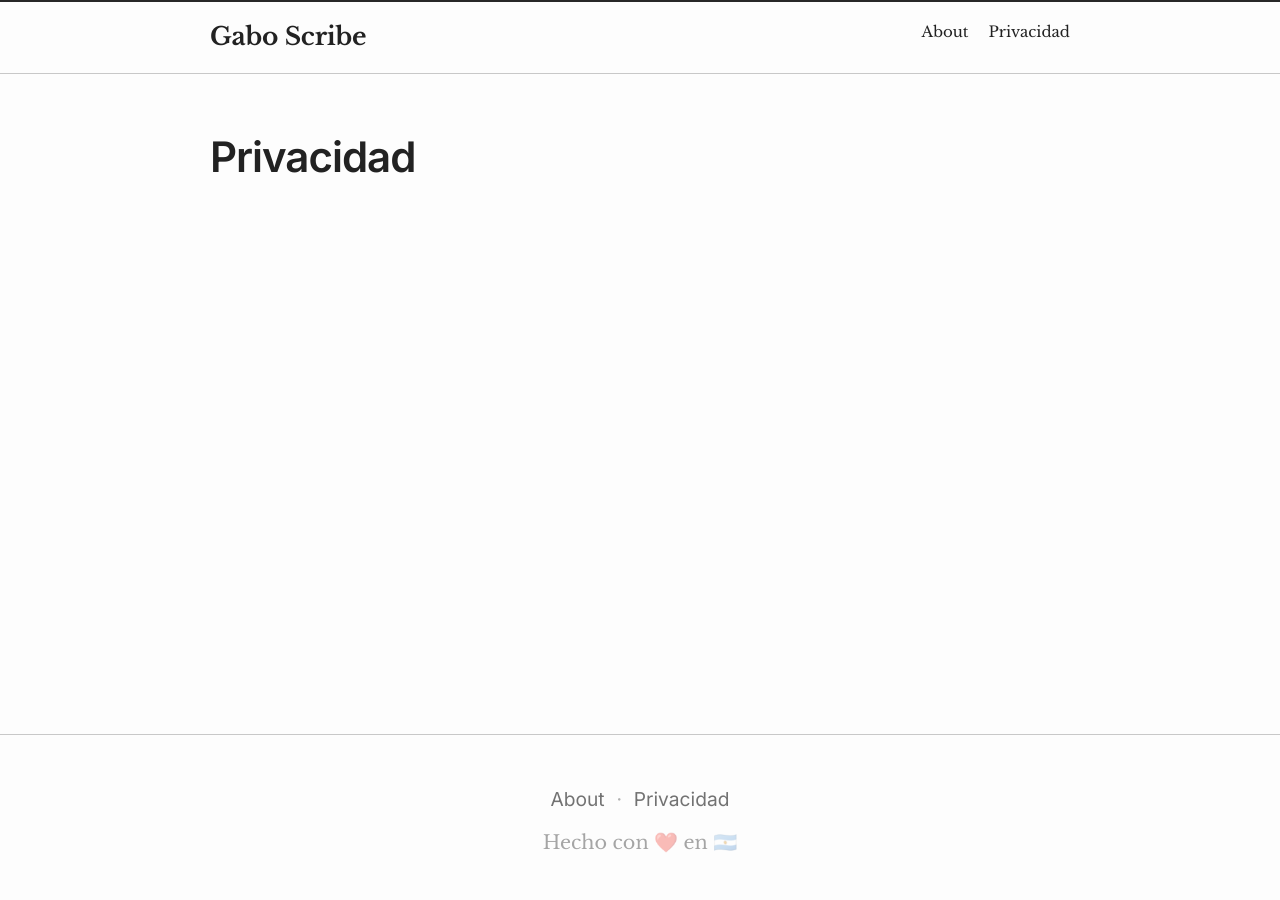
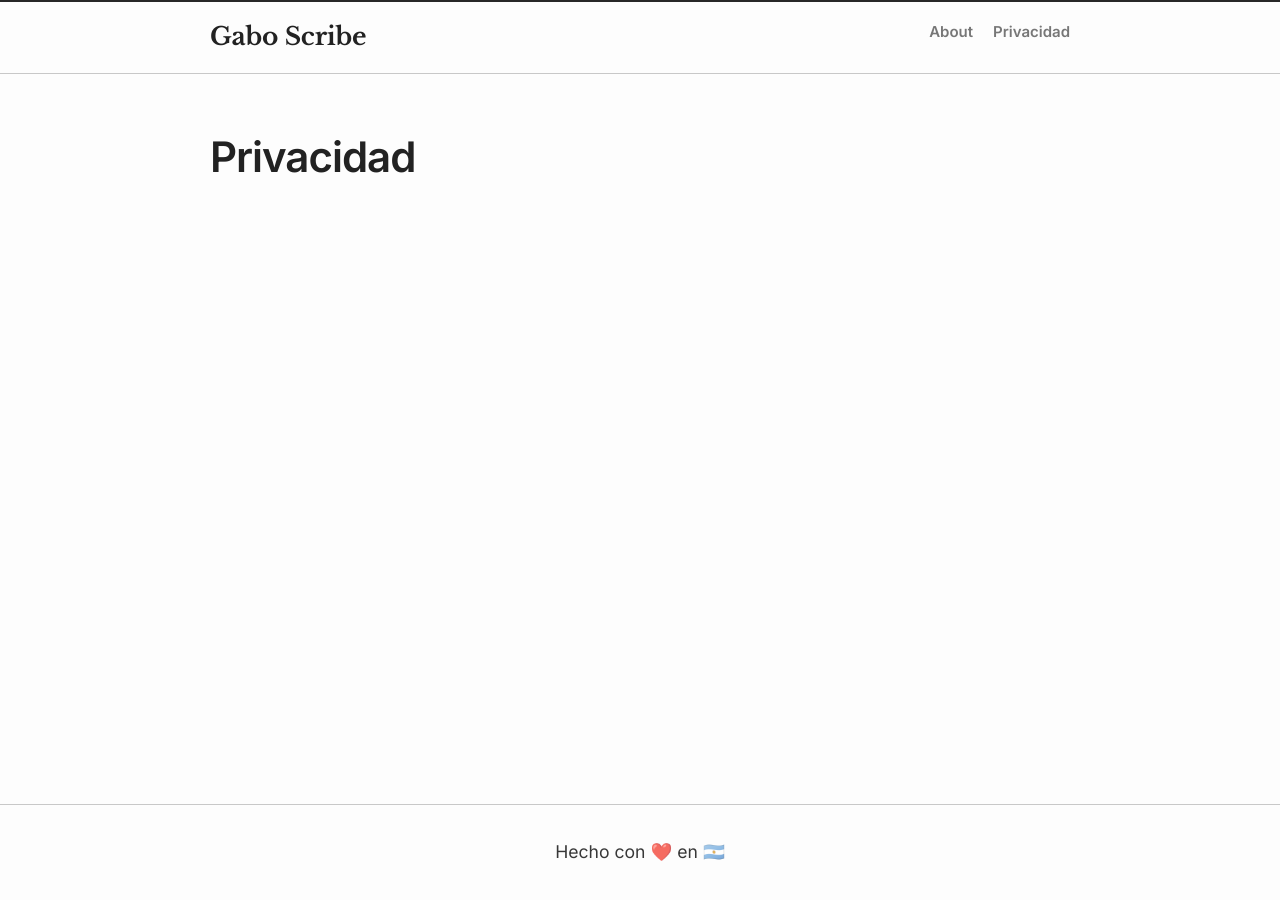
Before and after one commit to gsplay/blog, a Jekyll site: the page built from privacidad/index.markdown, in a window 1280 px wide. Built offline with Jekyll 4.4.1, drawn with Linux system fonts in a browser that asks for light colours.

Commit message:
mejora estetica en footer y menu

```diff
--- a/_includes/footer.html
+++ b/_includes/footer.html
@@ -2,16 +2,7 @@
   <div class="wrapper footer-inner">
 
     <nav class="footer-nav">
-      <a href="/about/">About</a>
-      <span class="footer-sep">·</span>
-      <a href="/privacidad/">Privacidad</a>
-    </nav>
-
-   <p class="footer-privacy">
-
-    </p>
-
-    <p class="footer-signature">
+      <p class="footer-signature">
       Hecho con ❤️ en 🇦🇷
     </p>
 
--- a/assets/main.scss
+++ b/assets/main.scss
@@ -95,7 +95,7 @@
 /* ===== Footer ===== */
 .site-footer {
   margin-top: 6rem;
-  padding: 3rem 0 2.5rem;
+  padding: 2rem;
   font-size: 0.85rem;
   color: rgba(0, 0, 0, 0.5);
   border-top: 1px solid rgba(87, 87, 87, 0.3215686275);
@@ -132,15 +132,17 @@
 
 .footer-signature {
   margin: 0;
-  font-size: 1.2rem;
-  color: rgba(0, 0, 0, 0.35);
+  font-size: 1.1rem;
+  color: rgba(0, 0, 0, 0.78);
 }
 
 
-
 /* ===== paginas en menu ===== */
-.page-link {
+.site-nav .page-link {
 	font-size: 15px;
+	font-family: "Inter", system-ui, sans-serif;
+	font-weight: 600;
+	color: #777;
 }
 
 
```
